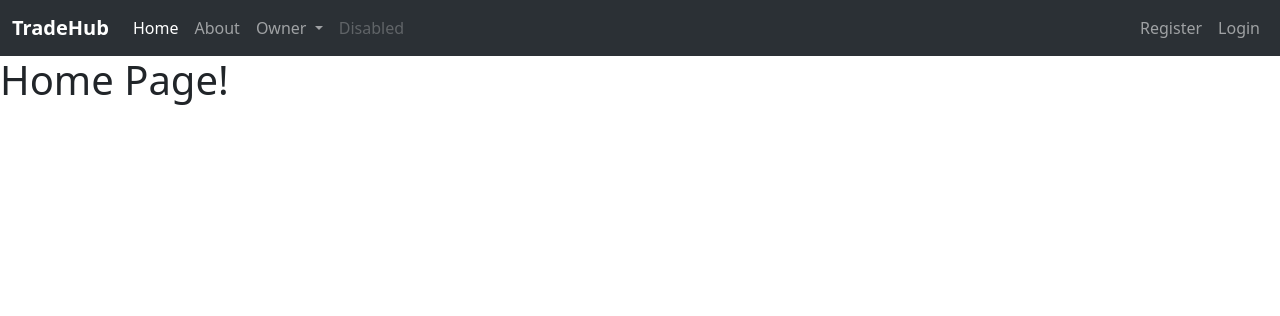
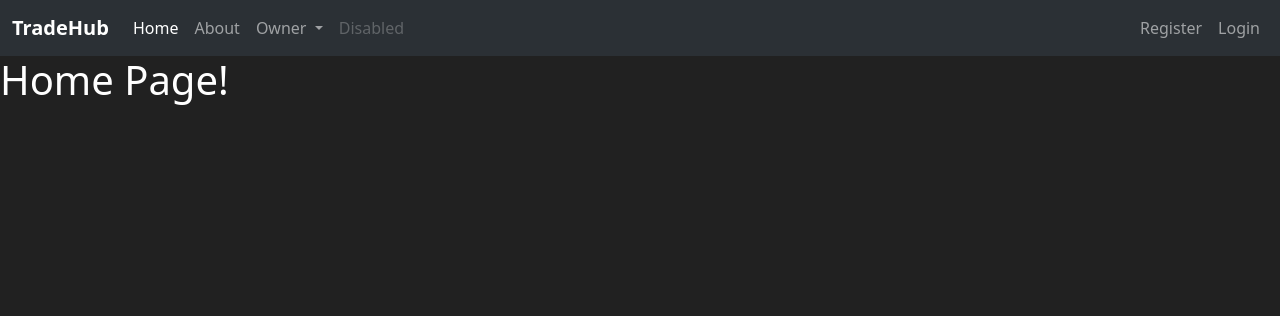
Before and after one commit to khaledelsayed2003/tradehub-marketplace, a Flask app: page / in a window 1280 px wide. Shown: the top 316 px of the page. Run offline with Flask 3, Linux system fonts and the light colour scheme.

Commit message:
Add static folder with initial CSS styling

```diff
--- /dev/null
+++ b/static/style.css
@@ -0,0 +1,4 @@
+body{
+    background-color: #212121;
+    color: white;
+}
--- a/templates/home.html
+++ b/templates/home.html
@@ -5,6 +5,7 @@
     <meta name="viewport" content="width=device-width, initial-scale=1">
     <title>TradeHub</title>
     <link href="https://cdn.jsdelivr.net/npm/bootstrap@5.3.8/dist/css/bootstrap.min.css" rel="stylesheet" integrity="sha384-sRIl4kxILFvY47J16cr9ZwB07vP4J8+LH7qKQnuqkuIAvNWLzeN8tE5YBujZqJLB" crossorigin="anonymous">
+    <link rel="stylesheet" href="static/style.css">
   </head>
   <body>
     <nav class="navbar navbar-expand-lg bg-body-tertiary " data-bs-theme="dark">
```
